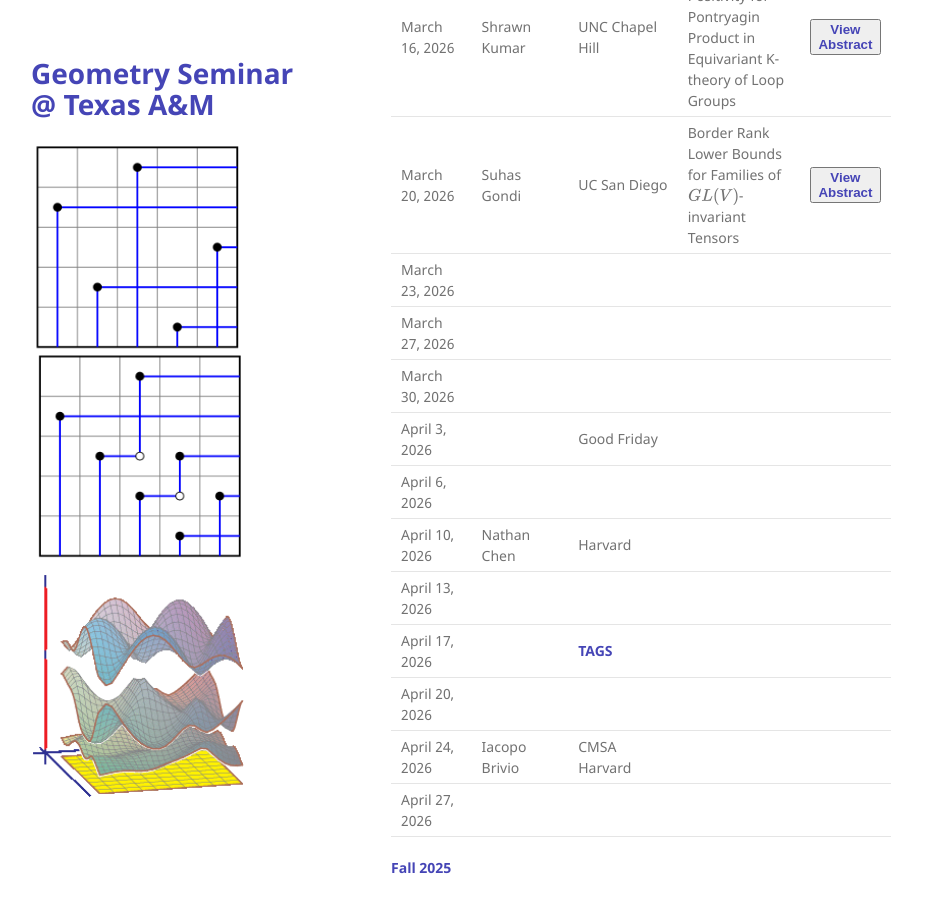
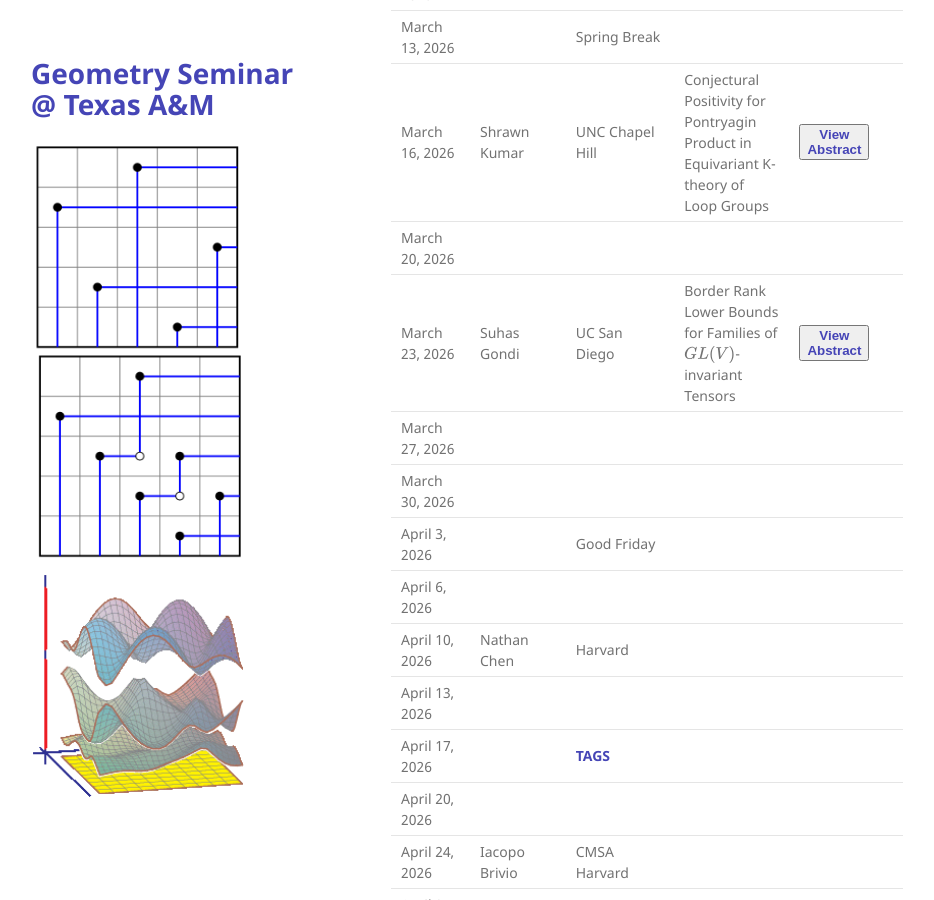
Before and after one commit to tamu-seminar/geometry, a Jekyll site: the page built from index.md, in a window 1280 px wide and 900 px high, scrolled down 1499 px. Shown: the whole window, without its empty margins (179-1113 px from the left). Built offline with Jekyll 4.4.1, drawn with Linux system fonts in a browser that asks for light colours.

Commit message:
Update index.md

```diff
--- a/index.md
+++ b/index.md
@@ -38,8 +38,8 @@ The organizers are [Frank Sottile](https://franksottile.github.io/) and others.
 | March 9, 2026 | | Spring Break | | |
 | March 13, 2026 | | Spring Break | | |
 | March 16, 2026 | Shrawn Kumar | UNC Chapel Hill | Conjectural Positivity for Pontryagin Product in Equivariant K-theory of Loop Groups|  <button type="button" class="abstract-link" onclick="showAbstract('Kumar')">View Abstract</button> |
-| March 20, 2026 | Suhas Gondi| UC San Diego | Border Rank Lower Bounds for Families of $GL(V)$-invariant Tensors| <button type="button" class="abstract-link" onclick="showAbstract('Gondi')">View Abstract</button>  |
-| March 23, 2026 | | | | |
+| March 20, 2026 | |  |  |
+| March 23, 2026 |Suhas Gondi | UC San Diego| Border Rank Lower Bounds for Families of $GL(V)$-invariant Tensors| <button type="button" class="abstract-link" onclick="showAbstract('Gondi')">View Abstract</button> | |
 | March 27, 2026 | | | | |
 | March 30, 2026 | | | | |
 | April 3, 2026 | | Good Friday | | |
```
